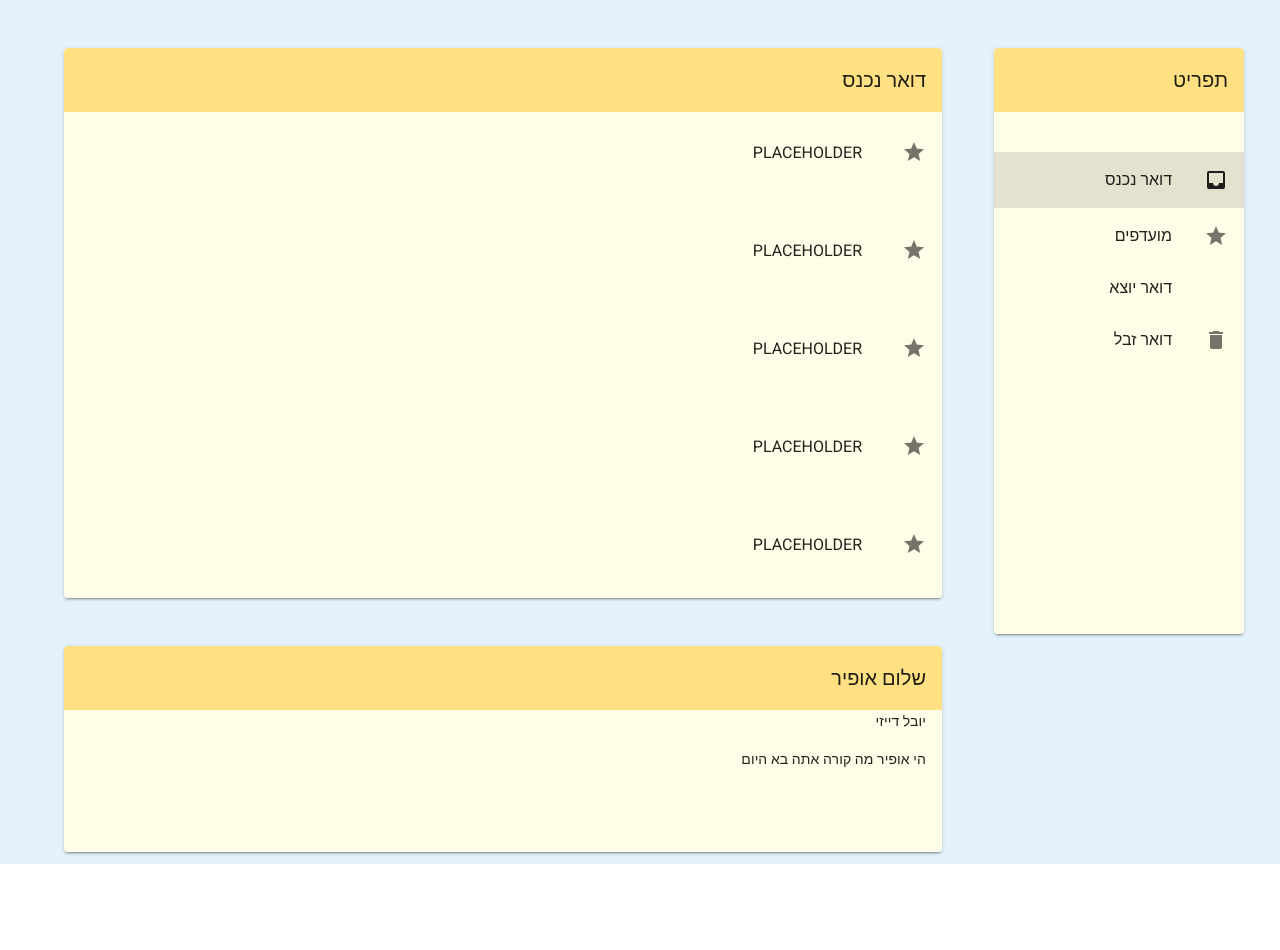
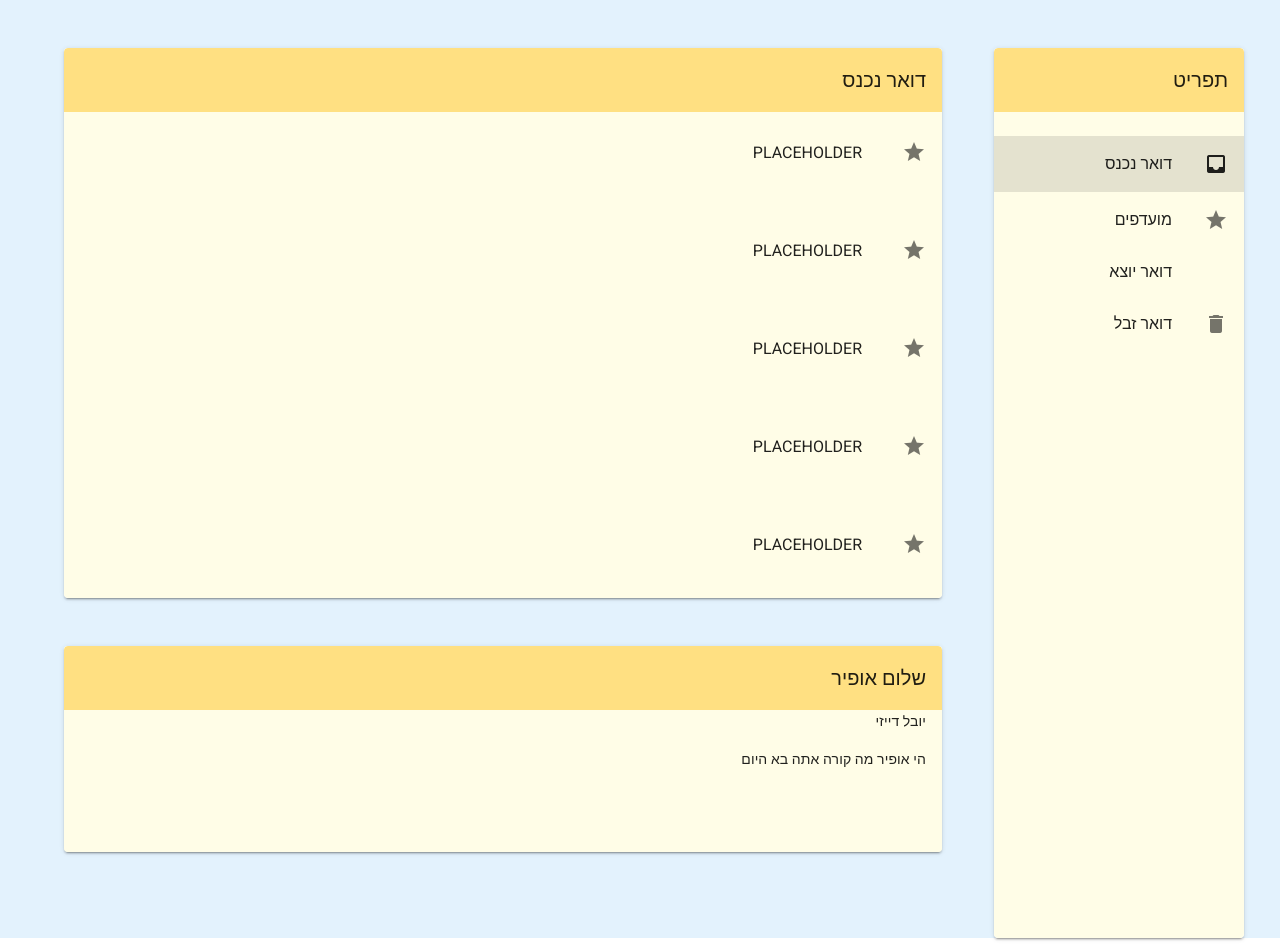
Before and after one commit to SennaTheRedeemer/Gmail, a Vue app: page /in in a window 1280 px wide. Before the commit the page ends 876 px from the top, so only its background shows below. Built offline with nearby package versions, Linux system fonts and the light colour scheme.

Commit message:
adjusting numbers

```diff
--- a/src/components/Menu.vue
+++ b/src/components/Menu.vue
@@ -1,6 +1,6 @@
 <template>
-    <v-mailcard :title="'תפריט'" :maxHeight="1500" class="pt-12 mt-12">
-        <v-responsive :aspect-ratio="51/100">
+    <v-mailcard :title="'תפריט'" :maxHeight="1500" class="pt-8 mt-12">
+        <v-responsive :min-height="810">
             <v-list class="viewCard">
                 <v-list-item-group v-model="model">
                 <v-list-item
--- a/src/views/MailBox.vue
+++ b/src/views/MailBox.vue
@@ -1,7 +1,6 @@
 <template>
   <v-container>
-    <v-display-mails v-if="getSelectedTitle == 'דואר זבל'" :items="items" :title="getSelectedTitle" :maxHeight="5000" :stretch="true"></v-display-mails>
-    <v-display-mails v-else :items="items" :title="getSelectedTitle" :maxHeight="550"></v-display-mails>
+    <v-display-mails :items="items" :title="getSelectedTitle" :maxHeight="maxHeight" :stretch="getSelectedTitle=='דואר זבל'"></v-display-mails>
     <v-display-mail v-if="getSelectedTitle != 'דואר זבל'" :mail="selectedMail"></v-display-mail>
   </v-container>
 </template>
@@ -20,8 +19,15 @@ export default {
   props: {
   },
   computed: {
-    ...mapGetters(['getSelectedTitle'])
-
+    ...mapGetters(['getSelectedTitle']),
+    maxHeight:  function (){
+      if (this.getSelectedTitle == 'דואר זבל') {
+          return 890
+        }
+      else {
+        return 550
+      }
+    }
   },
   data: () => ({
       selectedMail: {
@@ -56,6 +62,30 @@ export default {
           icon: 'mdi-star',
           text: 'PLACEHOLDER',
         },
+        {
+          icon: 'mdi-star',
+          text: 'PLACEHOLDER',
+        },
+        {
+          icon: 'mdi-star',
+          text: 'PLACEHOLDER',
+        },
+        {
+          icon: 'mdi-star',
+          text: 'PLACEHOLDER',
+        },
+        {
+          icon: 'mdi-star',
+          text: 'PLACEHOLDER',
+        },
+        {
+          icon: 'mdi-star',
+          text: 'PLACEHOLDER',
+        },
+        {
+          icon: 'mdi-star',
+          text: 'PLACEHOLDER',
+        },
       ],
     }),
 };
```
